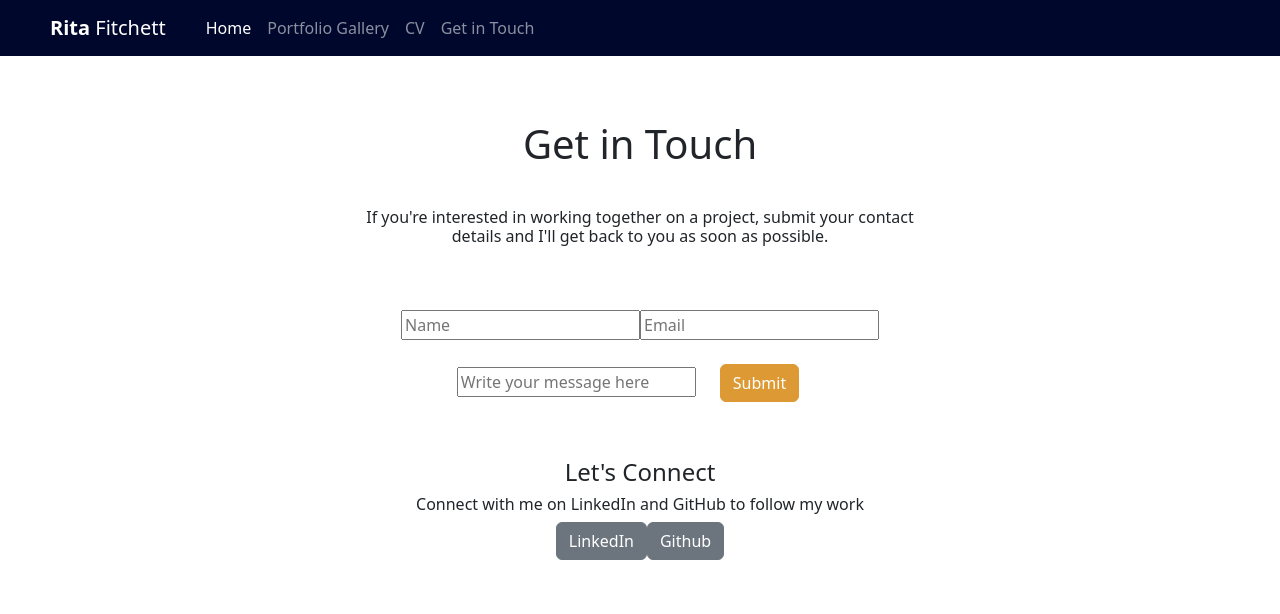
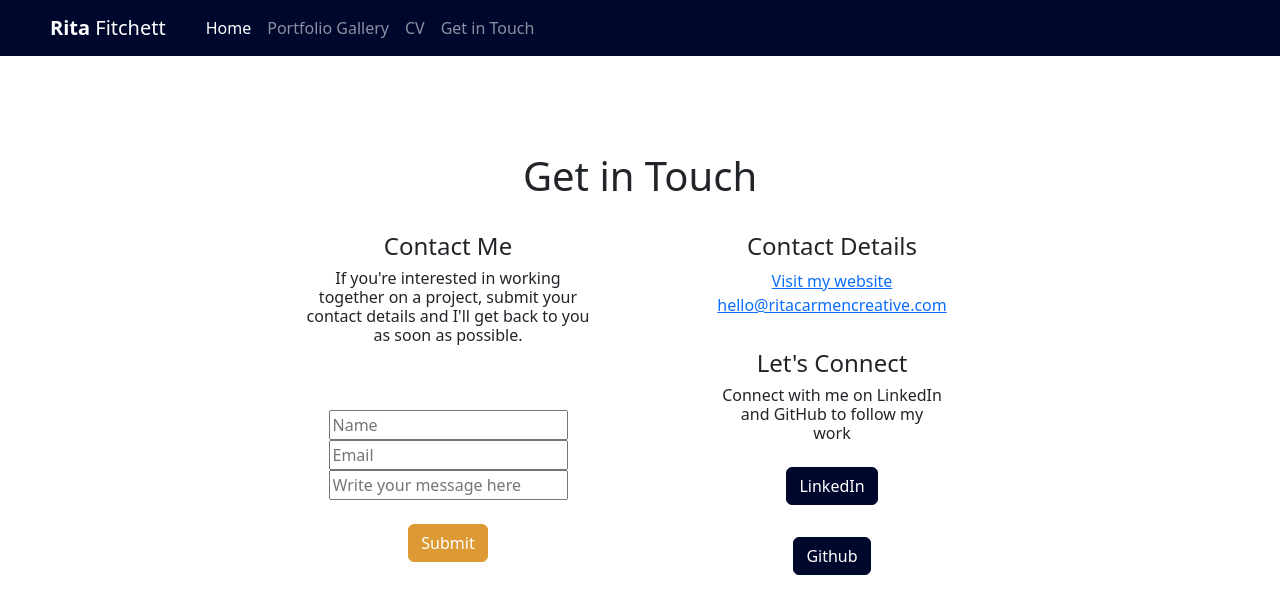
Before and after one commit to reets93/react-portfolio, a React (Create React App) app: page / in a window 1280 px wide. Shown: the top 614 px of the page. Built offline with nearby package versions, Linux system fonts and the light colour scheme.

Commit message:
added contact links to contact page. updated styling and layout

```diff
--- a/src/components/Pages/Contact/Contact.css
+++ b/src/components/Pages/Contact/Contact.css
@@ -1,6 +1,6 @@
 .container {
-max-width: 50%;
-padding: 32px;
+max-width: 60%;
+padding-top: 32px;
 display: block;
 align-content: center;
 justify-content: center
@@ -10,8 +10,23 @@ justify-content: center
     margin-top: 4rem;
 }
 
-.social-btn {
-    margin: 32px;
+
+.btn-secondary{
+    margin:16px;
     background-color: #00072C;
     border-color: #00072C;
 }
+
+.page-title{
+    margin-bottom: 2rem;
+}
+
+.socials{
+    margin: 2rem;
+}
+
+.col-6 {
+    padding-left: 50px;
+    padding-right:50px;
+    flex-wrap: wrap;
+}
--- a/src/components/Pages/Contact/Contact.js
+++ b/src/components/Pages/Contact/Contact.js
@@ -1,8 +1,6 @@
 import React from 'react';
 import { useState } from "react";
 import './Contact.css'
-// import 'bootstrap/dist/css/bootstrap.min.css';
-
 
 function Contact() { // using and referring to code from class on 2nd March
    const [form, setForm] = useState({ name: "", email: "", message: "" })
@@ -25,9 +23,11 @@ function Contact() { // using and referring to code from class on 2nd March
    }
 
    return (
-      <div>
-         <h1> Get in Touch </h1>
-<div className="container">
+      <section className="container">
+         <h1 className="page-title"> Get in Touch </h1>
+         <div className="row">
+            <div className="col-6">
+               <h4>Contact Me</h4>
                <h6>If you're interested in working together on a project, submit your contact details and I'll get back to you as soon as possible.</h6>
                <form className="form input-fields">
                   <input
@@ -55,14 +55,21 @@ function Contact() { // using and referring to code from class on 2nd March
                </form>
             </div>
 
+            <div className="col-6">
+             <h4>Contact Details</h4>
+             <a href="https://www.ritacarmencreative.com">Visit my website </a>
+             <a href="mailto:hello@ritacarmencreative.com">hello@ritacarmencreative.com</a>
+
                <div className="socials">
                   <h4>Let's Connect</h4>
                   <h6>Connect with me on LinkedIn and GitHub to follow my work</h6>
-   <button class="btn btn-secondary social-btn" onClick={event =>  window.location.href='https://www.linkedin.com/in/ritafitchett/'} className="btn btn-secondary">LinkedIn</button>
-   <button class="btn btn-secondary social-btn" onClick={event =>  window.location.href='https://github.com/reets93'} className="btn btn-secondary">Github</button>
-
+                  <button className="btn btn-secondary" onClick={event => window.location.href = 'https://www.linkedin.com/in/ritafitchett/'}>LinkedIn</button>
+                  <button className="btn btn-secondary" onClick={event => window.location.href = 'https://github.com/reets93'}>Github</button>
                </div>
             </div>
+         </div>
+
+      </section>
    )
 }
 
```
Lines whose indentation alone changed are shown as unchanged.
